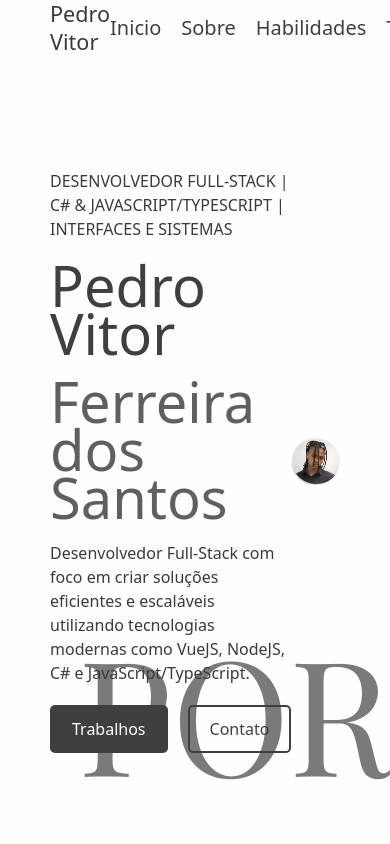
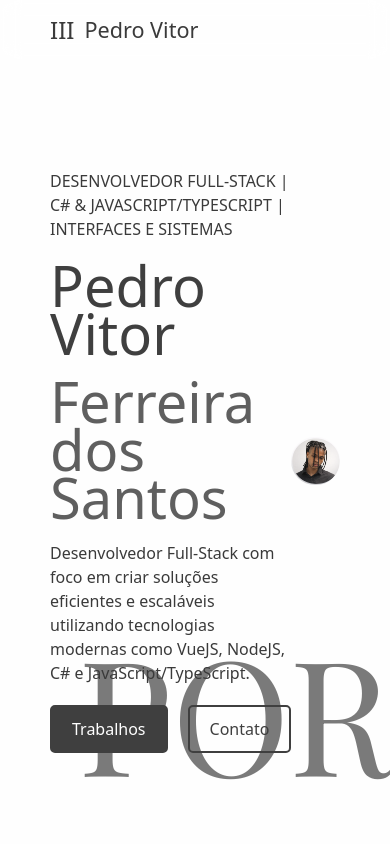
Before and after one commit to PedroVitor-oss/mainportifolio, a React (Vite) app: page / in a window 390 px wide. Shown: the top 844 px of the page. Built offline with nearby package versions, Linux system fonts and the light colour scheme; a web font is replaced by a local one.

Commit message:
mobile header

```diff
--- a/src/components/lyouts/Header.jsx
+++ b/src/components/lyouts/Header.jsx
@@ -1,21 +1,28 @@
 import { useState } from 'react'
 
 import '../../css/Header.css'
+
+function toggleMenu() {
+    const routes = document.querySelector('.routes')
+    routes.classList.toggle('active')
+}
 
 function Header() {
 
     return (
         <>
             <header>
+                <button onClick={toggleMenu}>III</button>
                 <div className="logo">
                     <h1>Pedro Vitor</h1>
+
                 </div>
                 <div className="routes">
-                    <a href="#">Inicio</a>
-                    <a href="#About">Sobre</a>
-                    <a href="#Habilidades">Habilidades</a>
-                    <a href="#Works">Trabalhos</a>
-                    <a href="#Contact">Contato</a>
+                    <a onClick={toggleMenu} href="#">Inicio</a>
+                    <a onClick={toggleMenu} href="#About">Sobre</a>
+                    <a onClick={toggleMenu} href="#Habilidades">Habilidades</a>
+                    <a onClick={toggleMenu} href="#Works">Trabalhos</a>
+                    <a onClick={toggleMenu} href="#Contact">Contato</a>
                 </div>
             </header>
         </>
--- a/src/css/Header.css
+++ b/src/css/Header.css
@@ -1,3 +1,6 @@
+
+
+
 header{
     position: fixed;
     z-index: 10;
@@ -11,7 +14,9 @@ header{
     background-color: #fefefe65;
     backdrop-filter: blur(10px);
     width: 100%;
-
+    & button{
+        display: none;
+    }
     & div.logo
     {
         flex:1;
@@ -80,3 +85,49 @@ header{
         opacity: 1;
     }
 }
+
+
+@media (max-width : 400px) {
+    header{
+        /* background-color: orange ; */
+        max-width:100vw;
+        height: 7vh;
+        z-index: 4000;
+        position: fixed;
+        /* overflow-x: scroll; */
+        & button{
+            display: block;
+            background-color: transparent;
+            border: none;
+            font-size: 1.5rem;
+            cursor: pointer;
+            margin-right:10px;
+        }
+        & div.logo {
+            display: block;
+        }
+        & div.routes {
+            display: none;
+            flex-direction: column;
+            position: fixed;
+            top: 7vh;
+            left: 10px;
+            width: 100%;
+            background-color: #fefefe65;
+            backdrop-filter: blur(10px);
+            & a {
+                padding: 10px 20px;
+                /* border-bottom: 1px solid #3f3f3f; */
+                animation: none;
+            }
+        }
+        & div.routes.active {
+            display: flex !important;
+            width:200px;
+            height: auto;
+            background-color: #fff;
+            box-shadow: 0 2px 4px rgba(0, 0, 0, 0.1);
+            border-radius: 20px;
+        }
+    }
+}
```
